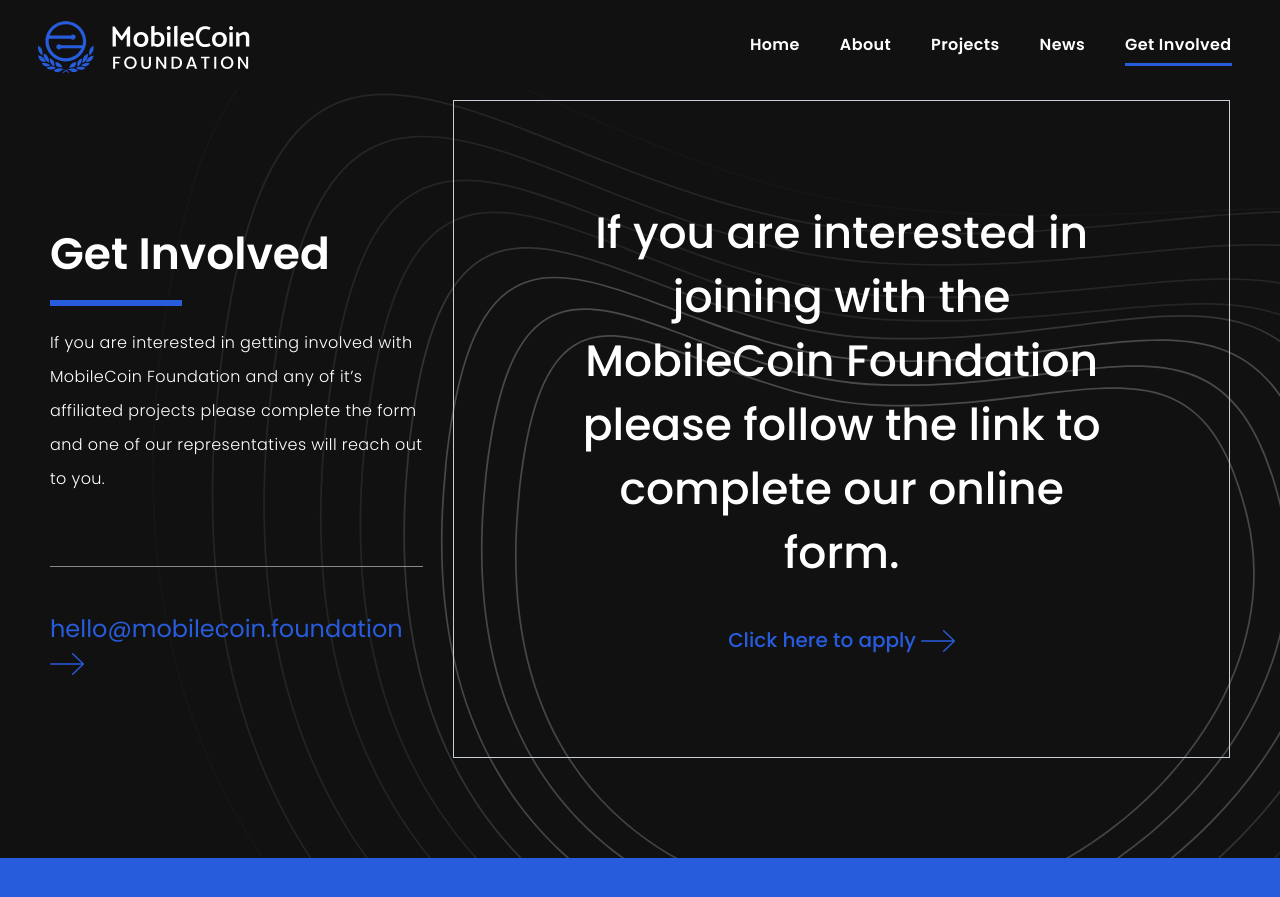
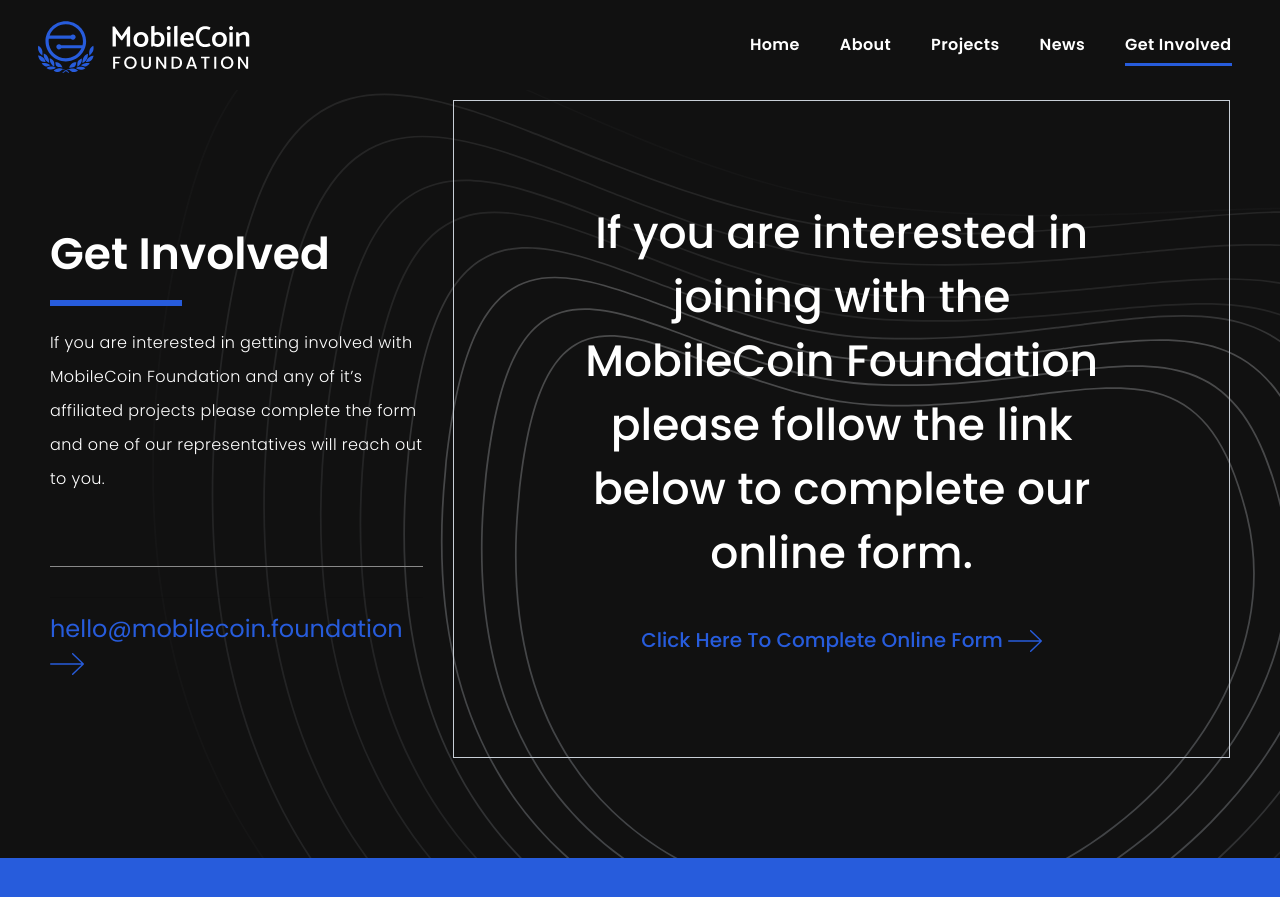
Before and after one commit to BrydgesDesign/MobileCoin, a Jekyll site: the page built from get-involved.html, in a window 1280 px wide and 900 px high. Shown: the top 897 px of the window. Built offline with Jekyll 4.4.1, drawn with Linux system fonts in a browser that asks for light colours.

Commit message:
Get Involved Updates

```diff
--- a/_includes/section/get-involved.html
+++ b/_includes/section/get-involved.html
@@ -15,8 +15,8 @@
 					 <div class="row align-items-center">
 						<div class="col-lg-12 textCenter">
 							<div class="ctaBox">
-								<h2 class="ctaBottom">If you are interested in joining with the MobileCoin Foundation please follow the link to complete our online form.</h2>
-								<a href="#" class="ctaLink">Click here to apply <img src="{{ 'img/blue-arrow-right.svg' | relative_url }}" /></a>
+								<h2 class="ctaBottom">If you are interested in joining with the MobileCoin Foundation please follow the link below to complete our online form.</h2>
+								<a href="#" class="ctaLink">Click Here To Complete Online Form <img src="{{ 'img/blue-arrow-right.svg' | relative_url }}" /></a>
 							</div>
 						</div>
 					</div>
```
